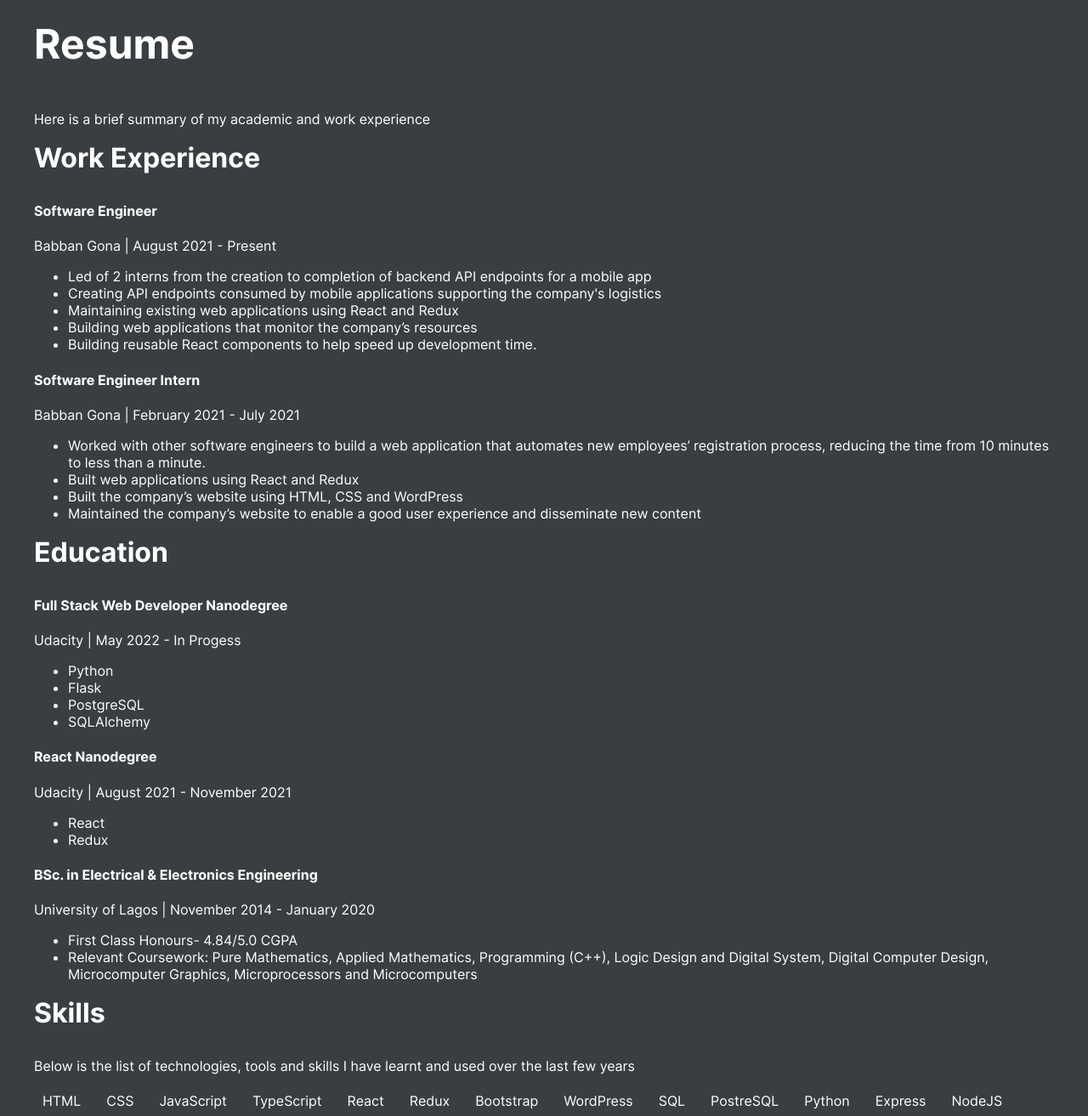
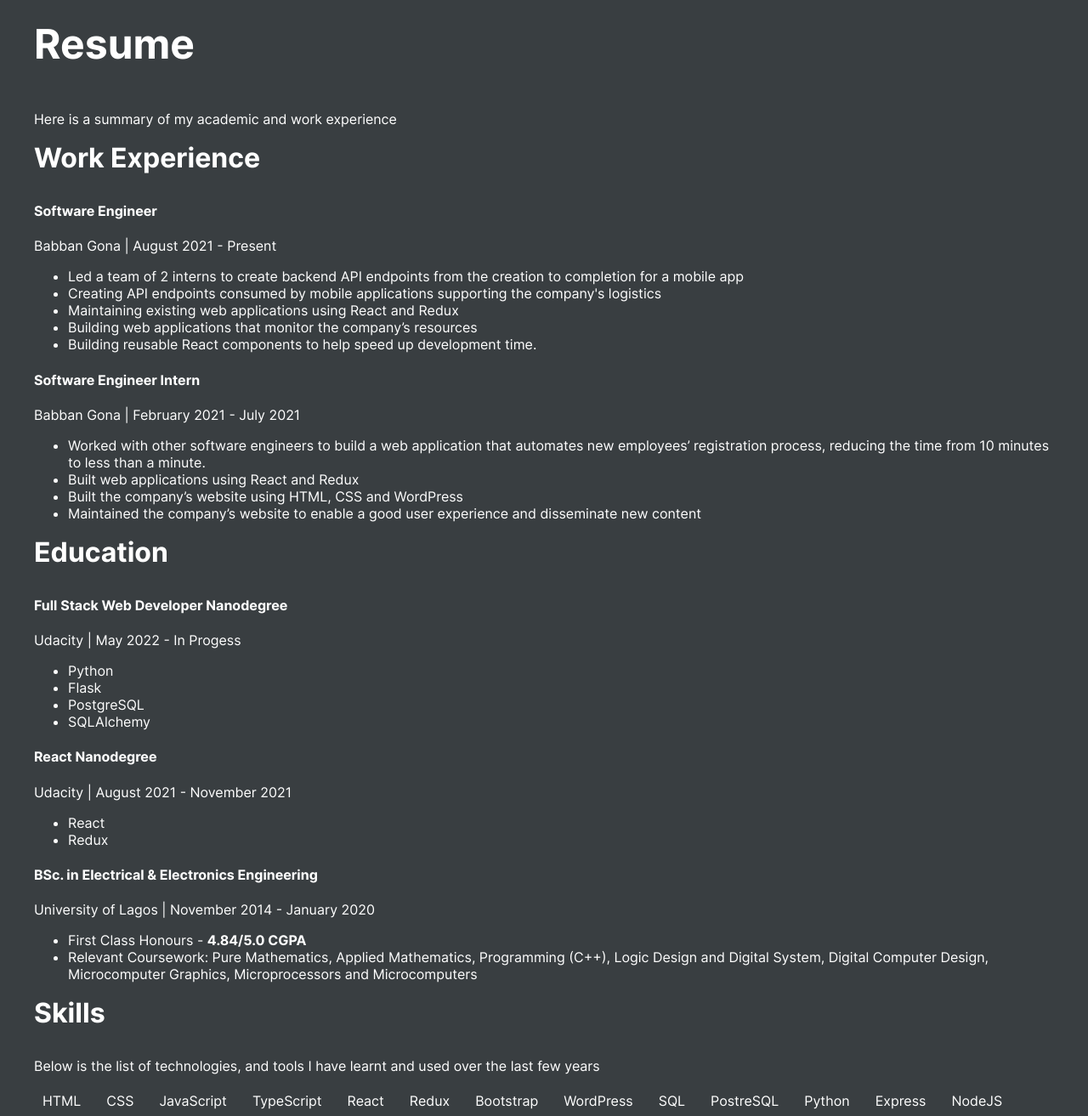
Before and after one commit to aishat-liasu/aishat-liasu.github.io, a Gatsby site: page /resume in a window 1280 px wide. Shown: the part 240-1553 px from the top of the page at 85% size. Built offline with nearby package versions, Linux system fonts and the light colour scheme; Gatsby itself is replaced by a stand-in of ours.

Commit message:
feat: update resume page

```diff
--- a/src/pages/resume.js
+++ b/src/pages/resume.js
@@ -6,7 +6,7 @@ const ResumePage = () => {
   return (
     <Layout title="Resume">
       <h2>Resume</h2>
-      <p>Here is a brief summary of my academic and work experience</p>
+      <p>Here is a summary of my academic and work experience</p>
       <div className={resumeContent}>
         <section className={work}>
           <h3>Work Experience</h3>
@@ -16,7 +16,7 @@ const ResumePage = () => {
               Babban Gona | <span>August 2021 - Present</span>
             </p>
             <ul>
-              <li>Led of 2 interns from the creation to completion of backend API endpoints for a mobile app</li>
+              <li>Led a team of 2 interns to create backend API endpoints from the creation to completion for a mobile app</li>
               <li>Creating API endpoints consumed by mobile applications supporting the company's logistics</li>
               <li>Maintaining existing web applications using React and Redux</li>
               <li>Building web applications that monitor the company’s resources</li>
@@ -71,7 +71,9 @@ const ResumePage = () => {
               University of Lagos | <span>November 2014 - January 2020</span>
             </p>
             <ul>
-              <li>First Class Honours- 4.84/5.0 CGPA</li>
+              <li>
+                First Class Honours - <b>4.84/5.0 CGPA</b>
+              </li>
               <li>
                 Relevant Coursework: Pure Mathematics, Applied Mathematics, Programming (C++), Logic Design and Digital System, Digital Computer
                 Design, Microcomputer Graphics, Microprocessors and Microcomputers
@@ -82,7 +84,7 @@ const ResumePage = () => {
 
         <section className={skills}>
           <h3>Skills</h3>
-          <p>Below is the list of technologies, tools and skills I have learnt and used over the last few years</p>
+          <p>Below is the list of technologies, and tools I have learnt and used over the last few years</p>
           <ul>
             <li>HTML</li>
             <li>CSS</li>
```
